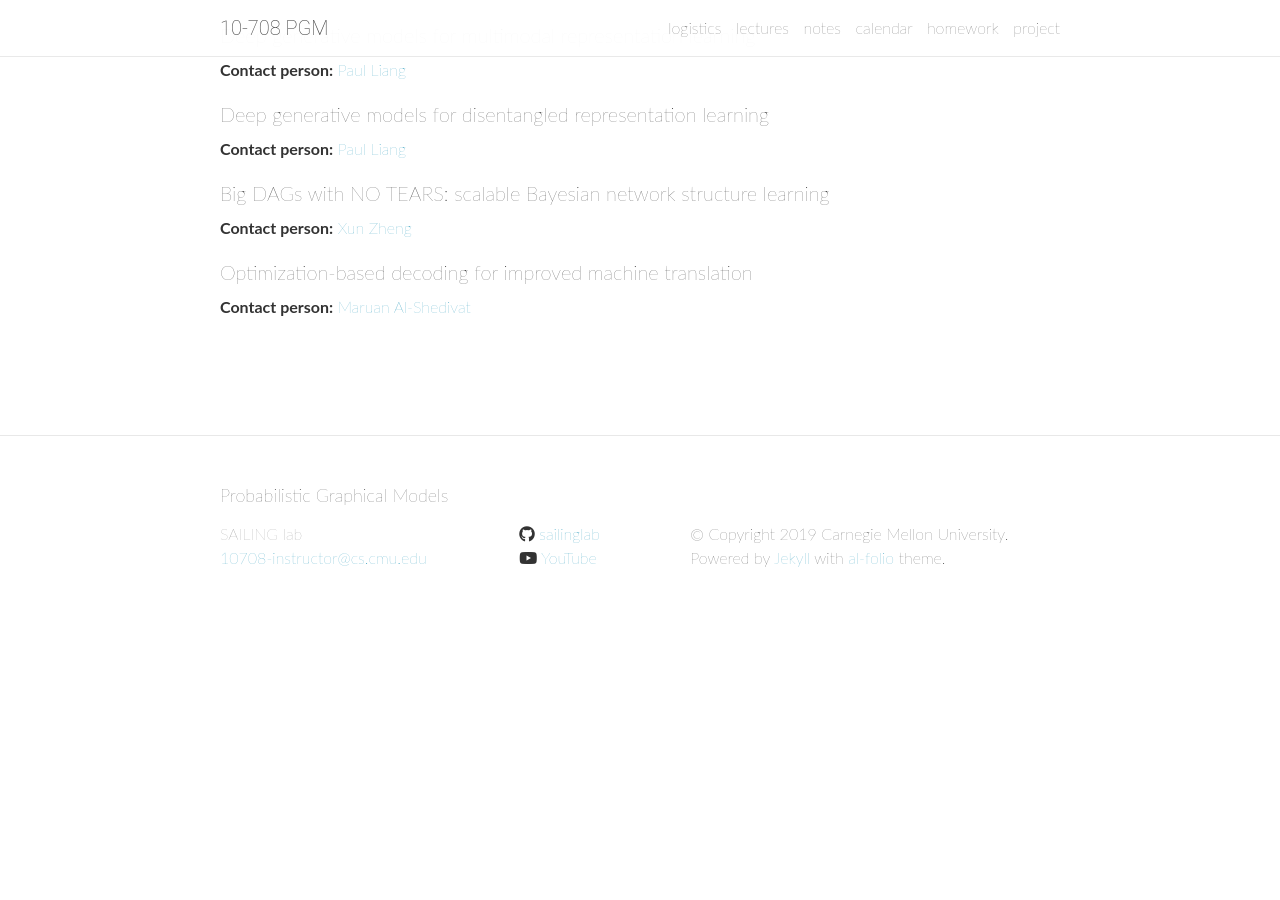
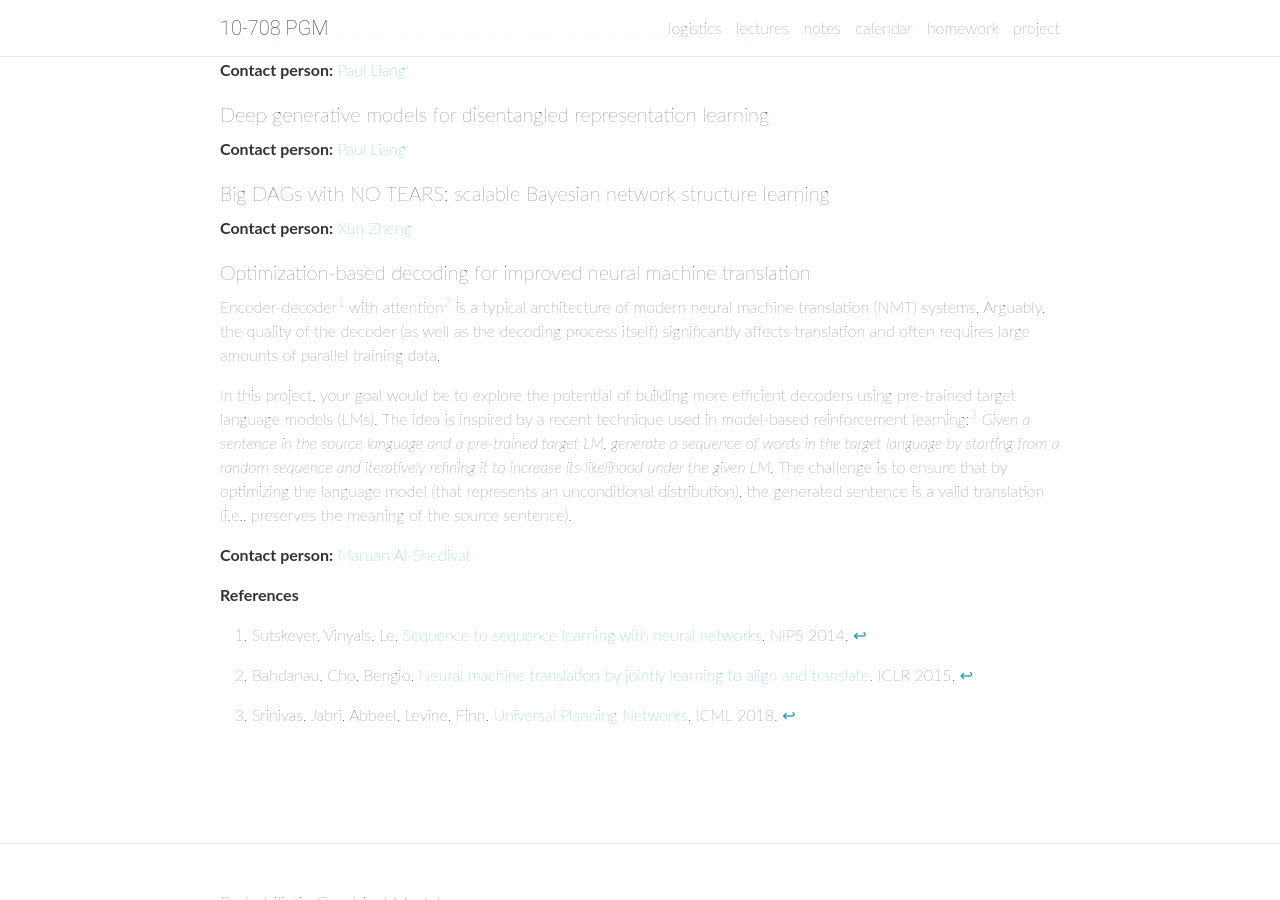
Before and after one commit to sailinglab/pgm-spring-2019, a Jekyll site: the page built from _pages/project.md, in a window 1280 px wide and 900 px high, scrolled down 2587 px. Built offline with Jekyll 4.4.1, drawn with Linux system fonts in a browser that asks for light colours; nearby versions of some CDN libraries; comment, search, counter and statistics services are not loaded; before the commit the page ends 3218 px from its top, so only the background shows below that.

Commit message:
Add more details on the project

```diff
--- a/_pages/project.md
+++ b/_pages/project.md
@@ -113,5 +113,20 @@ We may add more project suggestions down the road.
 #### Big DAGs with NO TEARS: scalable Bayesian network structure learning
 **Contact person:** [Xun Zheng](https://www.cs.cmu.edu/~xunzheng/){:target="\_blank"}
 
-#### Optimization-based decoding for improved machine translation
+#### Optimization-based decoding for improved neural machine translation
+
+Encoder-decoder[^seq2seq] with attention[^attention] is a typical architecture of modern neural machine translation (NMT) systems.
+Arguably, the quality of the decoder (as well as the decoding process itself) significantly affects translation and often requires large amounts of parallel training data.
+
+In this project, your goal would be to explore the potential of building more efficient decoders using pre-trained target language models (LMs).
+The idea is inspired by a recent technique used in model-based reinforcement learning:[^upn]
+*Given a sentence in the source language and a pre-trained target LM, generate a sequence of words in the target language by starting from a random sequence and iteratively refining it to increase its likelihood under the given LM.*
+The challenge is to ensure that by optimizing the language model (that represents an unconditional distribution), the generated sentence is a valid translation (i.e., preserves the meaning of the source sentence).
+
 **Contact person:** [Maruan Al-Shedivat](https://www.cs.cmu.edu/~mshediva/){:target="\_blank"}
+
+**References**
+
+[^seq2seq]: Sutskever, Vinyals, Le. [Sequence to sequence learning with neural networks](http://papers.nips.cc/paper/5346-sequence-to-sequence-learnin){:target="\_blank"}. NIPS 2014.
+[^attention]: Bahdanau, Cho, Bengio. [Neural machine translation by jointly learning to align and translate](https://arxiv.org/abs/1409.0473){:target="\_blank"}. ICLR 2015.
+[^upn]: Srinivas, Jabri, Abbeel, Levine, Finn. [Universal Planning Networks](https://arxiv.org/abs/1804.00645){:target="\_blank"}. ICML 2018.
```
